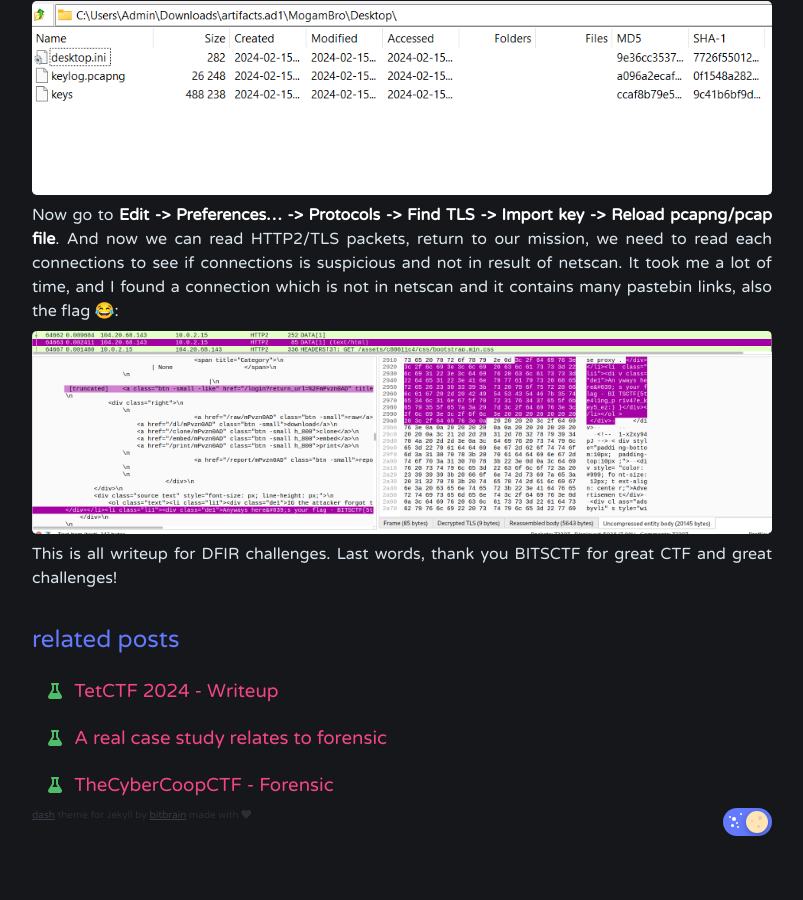
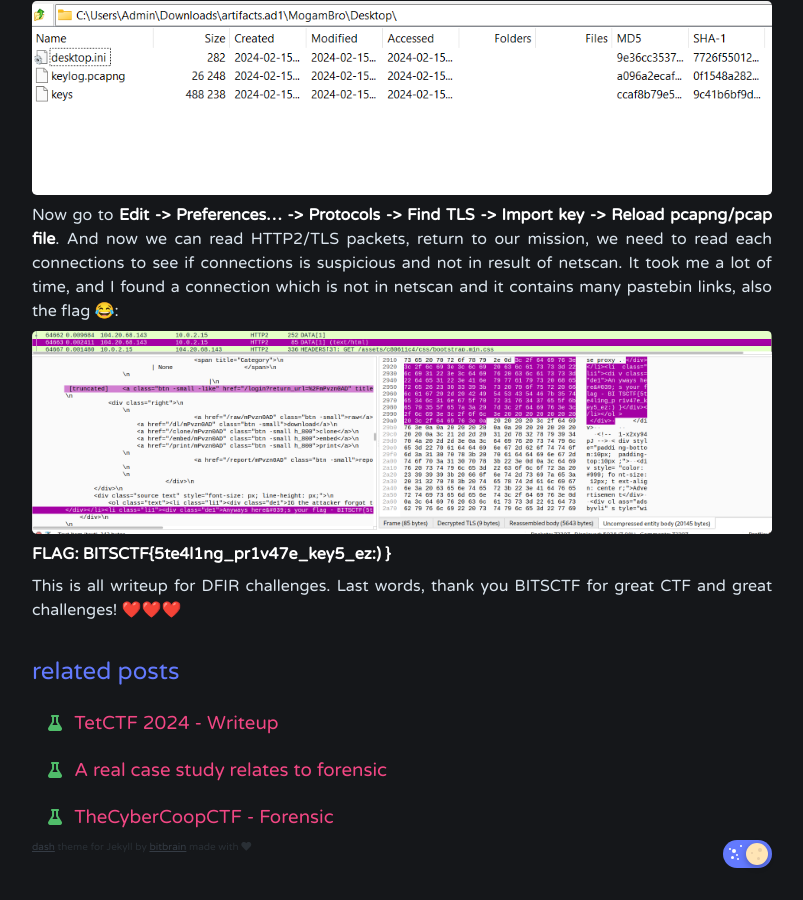
Before and after one commit to odintheprotector/odintheprotector.github.io, a Jekyll site: the page built from _posts/2024-02-17-bitsctf2024-dfir.md, in a window 1280 px wide and 900 px high, scrolled down 14997 px. Shown: the whole window, without its empty margins (238-1041 px from the left). Built offline with Jekyll 4.4.1, drawn with Linux system fonts in a browser that asks for light colours; nearby versions of some CDN libraries; before the commit the page ends 15865 px from its top, so only the background shows below that.

Commit message:
Update 2024-02-17-bitsctf2024-dfir.md

```diff
--- a/_posts/2024-02-17-bitsctf2024-dfir.md
+++ b/_posts/2024-02-17-bitsctf2024-dfir.md
@@ -255,4 +255,6 @@ It took me a lot of time, and I found a connection which is not in netscan and i
 
 ![]({{ site.url }}/assets/images/bitsctf2024/24.png)<br>
 
-This is all writeup for DFIR challenges. Last words, thank you BITSCTF for great CTF and great challenges!
+**FLAG: BITSCTF{5te4l1ng_pr1v47e_key5_ez:) }**
+
+This is all writeup for DFIR challenges. Last words, thank you BITSCTF for great CTF and great challenges! ❤️❤️❤️
```
